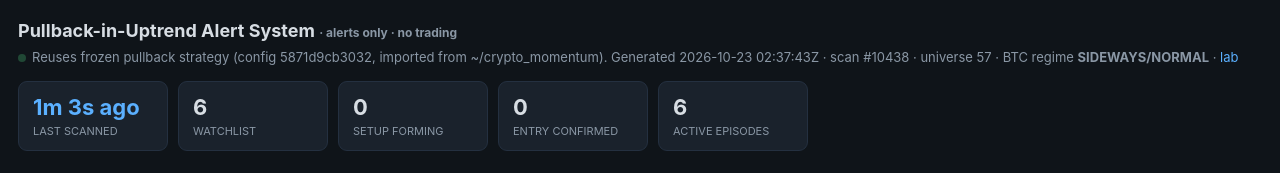
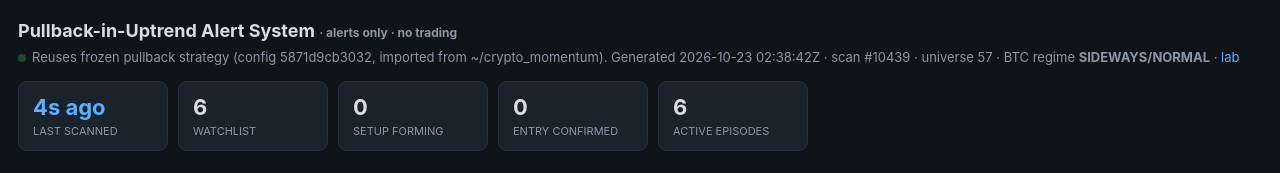
Before and after one commit to pixel-vector-bell/okx-pullback-alerts, a plain HTML site: page index.html in a window 1280 px wide. Shown: the top 173 px of the page. Drawn offline with Linux system fonts and the light colour scheme.

Commit message:
pullback alerts 02:38:42 UTC

```diff
--- a/index.html
+++ b/index.html
@@ -21,7 +21,7 @@
 @keyframes p{0%{opacity:1}50%{opacity:.3}100%{opacity:1}}
 </style></head><body>
 <h1>Pullback-in-Uptrend Alert System <span style="color:#8a97a5;font-size:12px">· alerts only · no trading</span></h1>
-<p class="sub"><span class="pulse"></span>Reuses frozen pullback strategy (config 5871d9cb3032, imported from ~/crypto_momentum). Generated 2026-10-23 02:37:43Z · scan #10438 · universe 57 · BTC regime <b>SIDEWAYS/NORMAL</b> · <a href="https://pixel-vector-bell.github.io/okx-paper-lab/">lab</a></p>
+<p class="sub"><span class="pulse"></span>Reuses frozen pullback strategy (config 5871d9cb3032, imported from ~/crypto_momentum). Generated 2026-10-23 02:38:42Z · scan #10439 · universe 57 · BTC regime <b>SIDEWAYS/NORMAL</b> · <a href="https://pixel-vector-bell.github.io/okx-paper-lab/">lab</a></p>
 <div class="cards">
   <div class="card timer"><div class="n" id="since">—</div><div class="l">Last scanned</div></div>
   <div class="card"><div class="n">6</div><div class="l">Watchlist</div></div>
@@ -36,7 +36,7 @@
 </table>
 <p class="note">Levels map onto the strategy's 6 frozen conditions (last closed 15m bar): WATCHLIST = trend gates (dollar_vol&ge;$15k, above EMA200, EMA20 rising, 12-bar mom&ge;+2%); SETUP FORMING = trend gates + the dip starting (3-bar ret&le;&minus;1.5% OR rsi7&le;50); ENTRY CONFIRMED = all 6 true = the real signal_fires() the paper bot enters on. Stop/target are the frozen &minus;4%/&plus;4% bracket. "ret since / MFE / MAE" track subsequent price after each alert. Unavailable values shown as n/a, never faked. Scanner runs on a 15m-oriented cadence; page auto-refreshes every 60s.</p>
 <script>
-var LAST=1792723063518;
+var LAST=1792723122084;
 function tick(){
   var el=document.getElementById('since');
   if(!LAST){el.textContent='—';return;}
```
